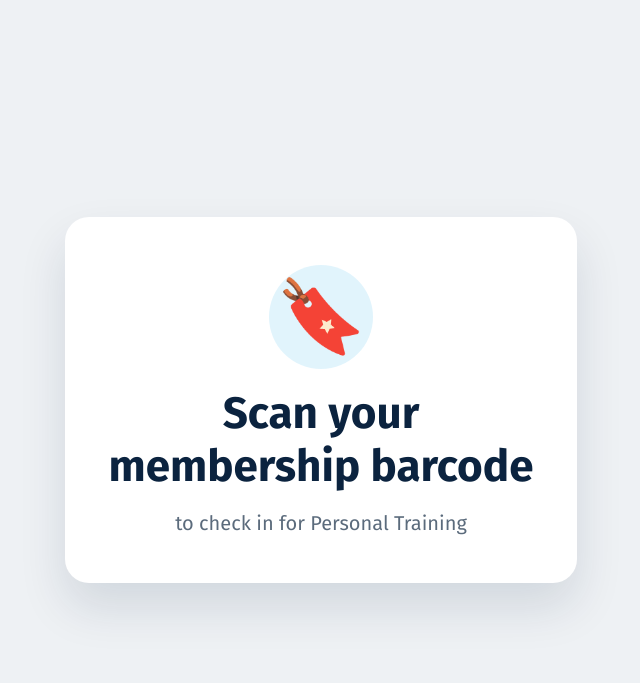
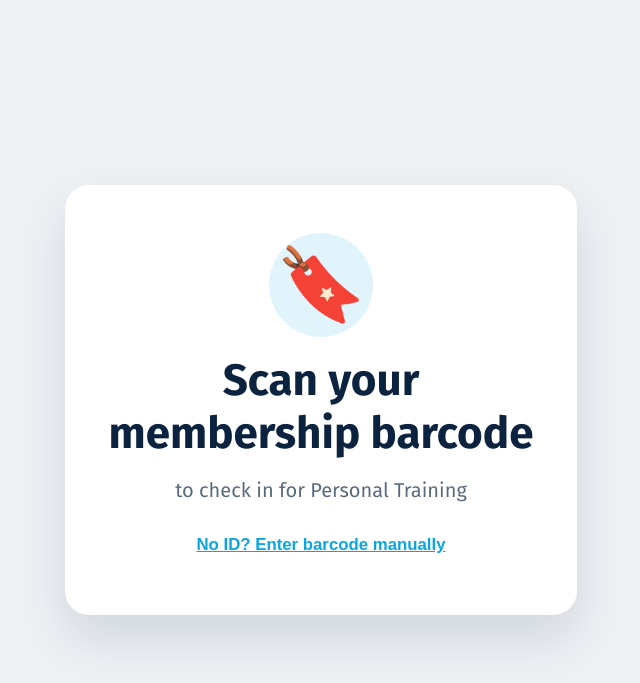
Before and after one commit to AlperJCC/Personal-Training, a Flask app: page / in a window 1280 px wide. Shown: the top 683 px of the page, without its empty margins (319-959 px from the left). Run offline with Flask 3, Linux system fonts and the light colour scheme.

Commit message:
Add manual entry button and form for barcode input

```diff
--- a/templates/kiosk.html
+++ b/templates/kiosk.html
@@ -8,18 +8,23 @@
 </head>
 <body>
   <main id="screen" class="state-idle">
-
     <section id="view-idle" class="view">
       <div class="scan-icon" aria-hidden="true">&#128278;</div>
       <h1>Scan your membership barcode</h1>
       <p class="hint">to check in for Personal Training</p>
+      <button id="manual-entry-toggle" type="button" class="link-button">
+        No ID? Enter barcode manually
+      </button>
+      <form id="manual-entry-form" class="manual-entry hidden">
+        <input id="manual-entry-input" type="text" inputmode="numeric"
+               autocomplete="off" placeholder="Barcode number">
+        <button type="submit">Check In</button>
+      </form>
     </section>
-
     <section id="view-loading" class="view">
       <div class="spinner" aria-hidden="true"></div>
       <h1>Checking in&hellip;</h1>
     </section>
-
     <section id="view-redeemed" class="view">
       <img id="redeemed-photo" class="member-photo" alt="">
       <h1 id="redeemed-name"></h1>
@@ -28,26 +33,21 @@
       <p id="redeemed-instructor" class="detail"></p>
       <p id="redeemed-remaining" class="detail-big"></p>
     </section>
-
     <section id="view-declined" class="view">
       <img id="declined-photo" class="member-photo" alt="">
       <h1 id="declined-name"></h1>
       <p class="status-line declined" id="declined-message"></p>
     </section>
-
     <section id="view-error" class="view">
       <div class="error-icon" aria-hidden="true">&#33;</div>
       <h1 id="error-message"></h1>
       <p class="hint">See front desk for help</p>
     </section>
-
   </main>
-
   <!-- Always-focused hidden input captures the barcode scanner's
        keyboard-wedge keystrokes; scanners terminate a scan with Enter. -->
   <input id="scan-input" type="text" autocomplete="off" autofocus
          inputmode="none" aria-hidden="true">
-
   <script src="{{ url_for('static', filename='kiosk.js') }}"></script>
 </body>
 </html>
```
